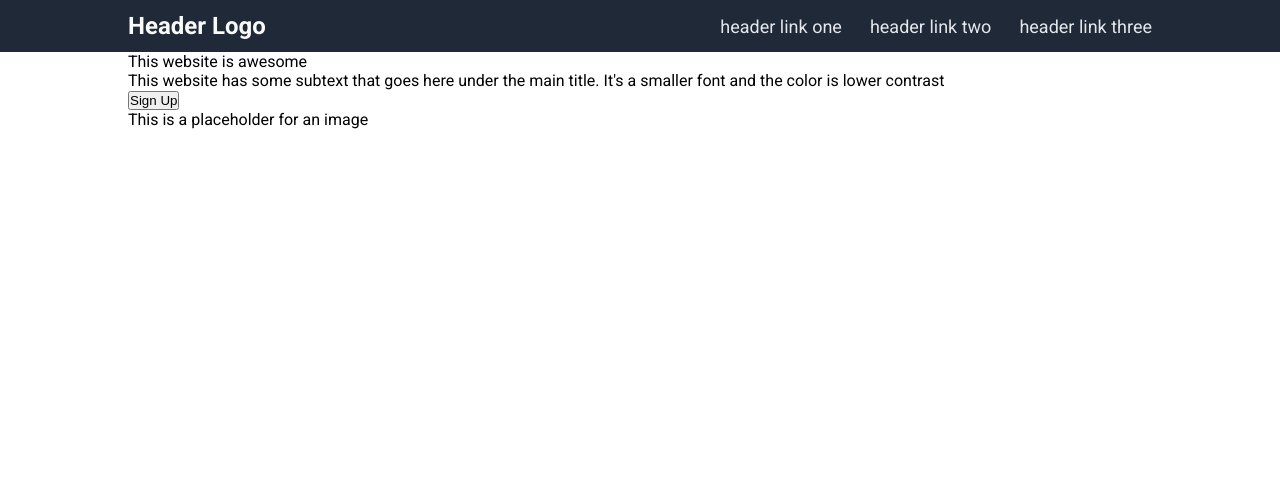
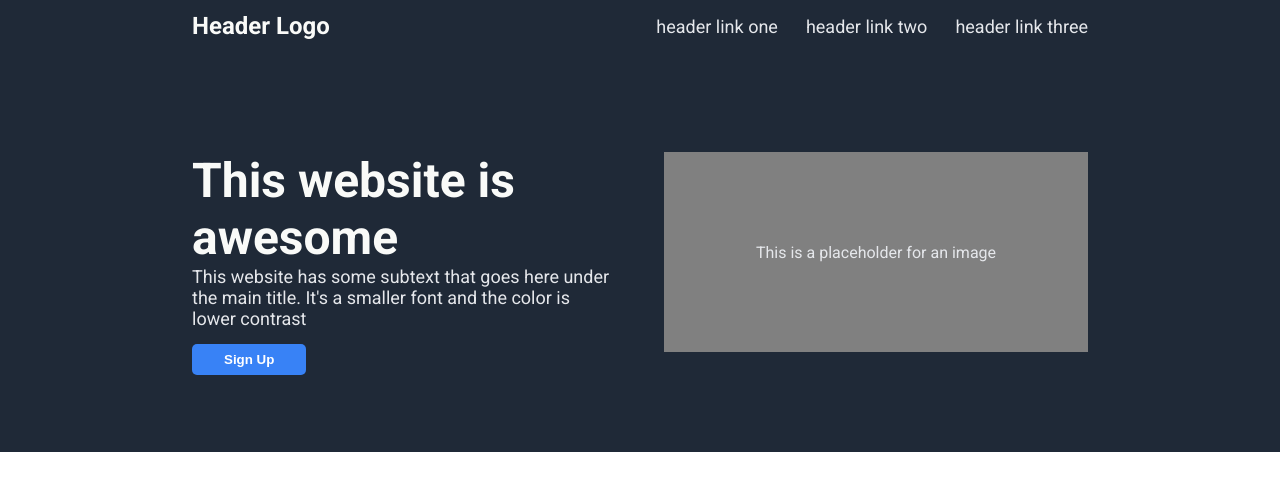
Before and after one commit to sikai00/odin_landing_page, a plain HTML site: page index.html in a window 1280 px wide. Drawn offline with Linux system fonts and the light colour scheme.

Commit message:
Complete styling hero

```diff
--- a/style.css
+++ b/style.css
@@ -12,11 +12,14 @@ html {
 
 body {
   font-family: Roboto, sans-serif;
+  display: flex;
+  flex-direction: column;
 }
 
 .header,
 .hero {
-  padding: 0 10%;
+  padding: 0 15%;
+  background-color: #1F2937;
 }
 
 .header {
@@ -24,7 +27,6 @@ body {
   display: flex;
   justify-content: space-between;
   align-items: center;
-  background-color: #1F2937;
 }
 
 .header-links-container {
@@ -43,3 +45,51 @@ body {
   font-size: 18px;
   color: #E5E7EB;
 }
+
+.hero {
+  height: 50vh;
+  display: flex;
+  justify-content: space-between;
+  align-items: center;
+  gap: 48px;
+}
+
+.hero-text,
+.hero-image {
+  height: 50%;
+  max-width: 600px;
+}
+
+.hero-text {
+  flex: 1;
+}
+
+.hero-title {
+  font-size: 48px;
+  font-weight: 900;
+  color: #F9FAF8;
+}
+
+.hero-subtext {
+  font-size: 18px;
+  color: #E5E7EB;
+  margin-bottom: 15px;
+}
+
+.hero-image {
+  flex: 1;
+  color: #E5E7EB;
+  background-color: grey;
+  display: flex;
+  justify-content: center;
+  align-items: center;
+}
+
+button {
+  background-color: #3882F6;
+  color: white;
+  padding: 8px 32px;
+  border-radius: 5px;
+  border: 0px;
+  font-weight: 900;
+}
```
Also changed, not shown: index.html (+2 -0 lines).
